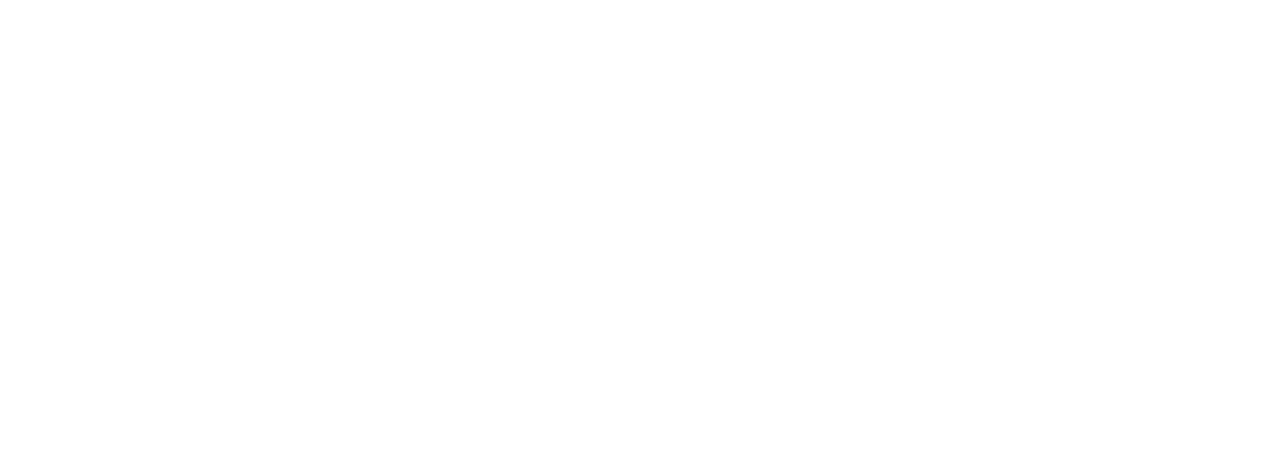
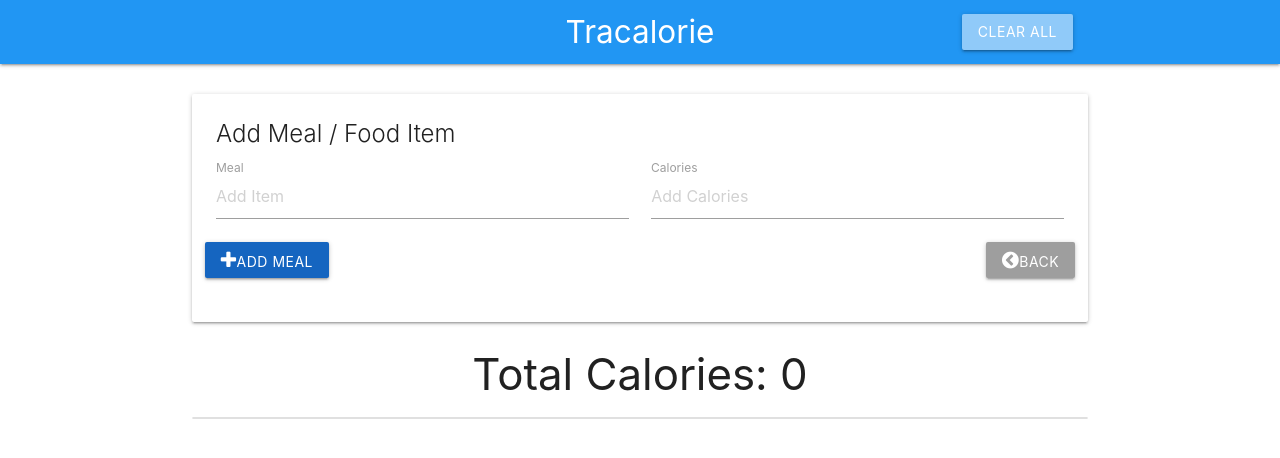
Before and after one commit to DevMike42/Tracalorie, a plain HTML site: page index.html in a window 1280 px wide. Drawn offline with nearby package versions, Linux system fonts and the light colour scheme.

Commit message:
Created UI

```diff
--- a/index.html
+++ b/index.html
@@ -15,6 +15,74 @@
 </head>
 
 <body>
+
+  <!-- Navbar -->
+  <nav>
+    <div class="nav-wrapper blue">
+      <div class="container">
+        <a href="#" class="brand-logo center">Tracalorie</a>
+        <ul class="right">
+          <li><a href="#" class="clear-btn btn blue lighten-3">Clear All</a></li>
+        </ul>
+      </div>
+    </div>
+  </nav>
+
+  <br>
+
+  <!-- Form Card -->
+  <div class="container">
+    <div class="card">
+      <div class="card-content">
+        <span class="card-title">Add Meal / Food Item</span>
+        <form class="col">
+          <div class="row">
+            <div class="input-field col s6">
+              <input type="text" id="item-name" placeholder="Add Item">
+              <label for="item-name">Meal</label>
+            </div>
+            <div class="input-field col s6">
+              <input type="text" id="item-calories" placeholder="Add Calories">
+              <label for="item-calories">Calories</label>
+            </div>
+            <button class="add-btn btn blue darken-3"><i class="fa fa-plus"></i>Add Meal</button>
+            <!-- <button class="update-btn btn orange"><i class="fa fa-pencil-square-o"></i>Update Meal</button>
+            <button class="delete-btn btn red"><i class="fa fa-remove"></i>Delete Meal</button> -->
+            <button class="back-btn btn grey pull-right"><i class="fa fa-chevron-circle-left"></i>Back</button>
+          </div>
+        </form>
+      </div>
+    </div>
+
+    <!-- Calorie Count -->
+    <h3 class="center-align">Total Calories: <span class="total-calories">0</span></h3>
+
+    <!-- Item List -->
+    <ul id="item-list" class="collection">
+      <!-- <li class="collection-item" id="item-0">
+        <strong>Steak Dinner: </strong> <em>1200 Calories</em>
+        <a href="#" class="secondary-content">
+          <i class="fa fa-pencil"></i>
+        </a>
+      </li>
+      <li class="collection-item" id="item-0">
+        <strong>Cookie: </strong> <em>400 Calories</em>
+        <a href="#" class="secondary-content">
+          <i class="fa fa-pencil"></i>
+        </a>
+      </li>
+      <li class="collection-item" id="item-0">
+        <strong>Eggs: </strong> <em>300 Calories</em>
+        <a href="#" class="secondary-content">
+          <i class="fa fa-pencil"></i>
+        </a>
+      </li> -->
+    </ul>
+
+  </div>
+
+
+
   <!-- JQuery -->
   <script src="https://code.jquery.com/jquery-3.4.1.min.js"
     integrity="sha256-CSXorXvZcTkaix6Yvo6HppcZGetbYMGWSFlBw8HfCJo=" crossorigin="anonymous"></script>
```
